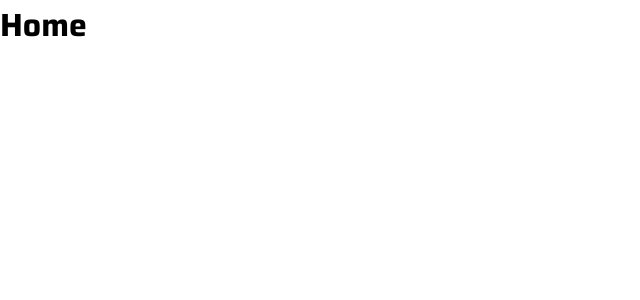
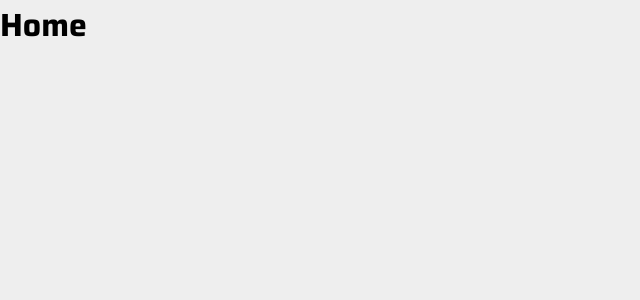
Before and after one commit to nikolaslopes/meme-maker, a React (Vite) app: page / in a window 1280 px wide. Shown: the top 300 px of the page, without its empty margins (0-640 px from the left). Built offline with nearby package versions, Linux system fonts and the light colour scheme.

Commit message:
:lipstick: created global styles

```diff
--- a/src/styles/global.ts
+++ b/src/assets/styles/global.ts
@@ -9,4 +9,17 @@ export const GlobalStyles = createGlobalStyle`
     box-sizing: border-box;
     font-family: 'Saira', -apple-system, sans-serif;
   }
+
+  body {
+    background-color: #eee;
+  }
+
+  button,
+  input {
+    outline: 0;
+  }
+
+  button {
+    cursor: pointer;
+  }
 `;
--- a/src/components/App/index.tsx
+++ b/src/components/App/index.tsx
@@ -1,5 +1,5 @@
 import { Home } from '../../Pages/Home';
-import { GlobalStyles } from '../../styles/global';
+import { GlobalStyles } from '../../assets/styles/global';
 
 function App() {
   return (
```
Also changed, not shown: src/assets/images/logo.svg (renamed from src/images/logo.svg).
